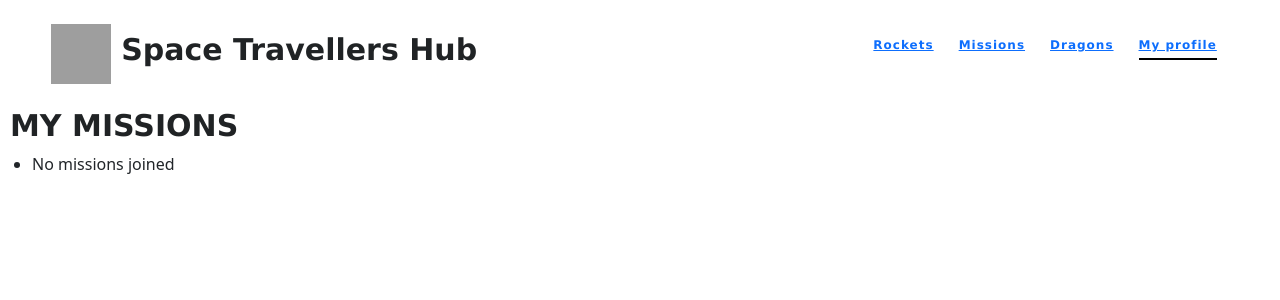
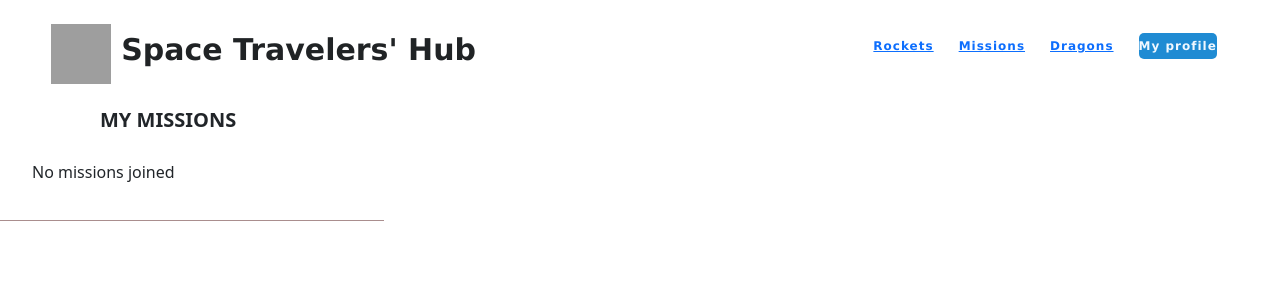
Before and after one commit to braincee/React-Redux-group-project, a React (Create React App) app: page /profile in a window 1280 px wide. Shown: the top 300 px of the page. Built offline with nearby package versions, Linux system fonts and the light colour scheme; grey boxes are pictures that could not be loaded.

Commit message:
Add styles

```diff
--- a/public/index.html
+++ b/public/index.html
@@ -24,7 +24,7 @@
       work correctly both with client-side routing and a non-root public URL.
       Learn how to configure a non-root public URL by running `npm run build`.
     -->
-    <title>React App</title>
+    <title>Space Travelers' Hub</title>
   </head>
   <body>
     <noscript>You need to enable JavaScript to run this app.</noscript>
--- a/src/App.js
+++ b/src/App.js
@@ -13,7 +13,7 @@ function App() {
         <Route path="/rocket" element={<Rocket />} exact />
         <Route path="/missions" element={<Mission />} exact />
         <Route path="/dragons" element={<Dragon />} exact />
-        <Route path="/profile" element={<MyProfile />} />
+        <Route path="/profile" element={<MyProfile />} exact />
       </Routes>
     </div>
   );
--- a/src/components/missions/JoinMission.js
+++ b/src/components/missions/JoinMission.js
@@ -22,7 +22,8 @@ const JoinMission = (props) => {
       variant={isJoined ? 'outline-danger' : 'outline-primary'}
       onClick={handleClick}
     >
-      {isJoined ? 'Leave Mission' : 'Join Mission'}
+      { isJoined ? 'Leave' : 'Join' }
+      Mission
     </Button>
   );
 };
--- a/src/components/missions/MissionCard.js
+++ b/src/components/missions/MissionCard.js
@@ -21,9 +21,8 @@ const MissionCard = (props) => {
         <p>{mission.mission_description}</p>
       </th>
       <th className="align-middle">{switchBadge()}</th>
-      <th>
+      <th className="align-middle">
         <JoinMission
-          className="align-middle"
           isJoined={mission.isJoined}
           id={mission.mission_id}
         />
--- a/src/components/missions/MissionProfiles.js
+++ b/src/components/missions/MissionProfiles.js
@@ -20,8 +20,8 @@ const MissionProfiles = () => {
   };
   return (
     <div className="joined-1">
-      <h2 className="title">MY MISSIONS</h2>
-      <ul>
+      <h5 className="mission-profile">MY MISSIONS</h5>
+      <ul className="joined-2">
         <li>{displayJoinedMissions()}</li>
       </ul>
     </div>
--- a/src/components/pages/Navbar.css
+++ b/src/components/pages/Navbar.css
@@ -1,8 +1,8 @@
 .nav_bar {
+  display: flex;
   align-self: center;
   padding: 24px 4%;
   background-color: rgb(255, 255, 255);
-  display: flex;
   align-items: center;
   gap: 40px;
 }
@@ -42,6 +42,20 @@
   width: 60px;
 }
 
+ul {
+  list-style: none;
+}
+
+li {
+  display: inline-block;
+  padding: 20px 0 20px;
+  vertical-align: middle;
+}
+
+.nav_bar ul li {
+  padding: 0;
+}
+
 a {
   position: relative;
   display: block;
@@ -56,5 +70,14 @@ a {
 }
 
 .active {
-  border-bottom: 2px solid rgb(0, 0, 0);
+  background-color: #1f8bd3;
+  text-decoration: none;
+  color: aliceblue;
+  border-radius: 5px;
 }
+
+/* a:hover,
+a:active {
+  color: #121212;
+  border-bottom: #121212;
+} */
--- a/src/components/pages/Navbar.js
+++ b/src/components/pages/Navbar.js
@@ -29,7 +29,7 @@ const Navbar = () => {
     <nav className="nav_bar">
       <div className="logo">
         <img className="logo-image" src={logoImage} alt="" />
-        <h2 className="title">Space Travellers Hub</h2>
+        <h2 className="title">Space Travelers&apos; Hub</h2>
       </div>
       <ul className="links">
         {navlinks.map((item) => (
--- a/src/index.css
+++ b/src/index.css
@@ -31,13 +31,21 @@ code {
   grid-template-columns: 30% 30% 30%;
 }
 
-.joined {
+.mission-profile {
+  font-weight: 700;
+  margin-left: 100px;
+}
+
+.joined li {
   display: flex;
-  align-items: center;
-  justify-content: space-between;
-  list-style-type: none;
+  gap: 30px;
+  border-bottom: 1px dotted burlywood;
 }
 
 .joined-1 {
   width: auto;
 }
+
+.joined-2 {
+  border-bottom: 1px solid rgb(170, 142, 142);
+}
```
